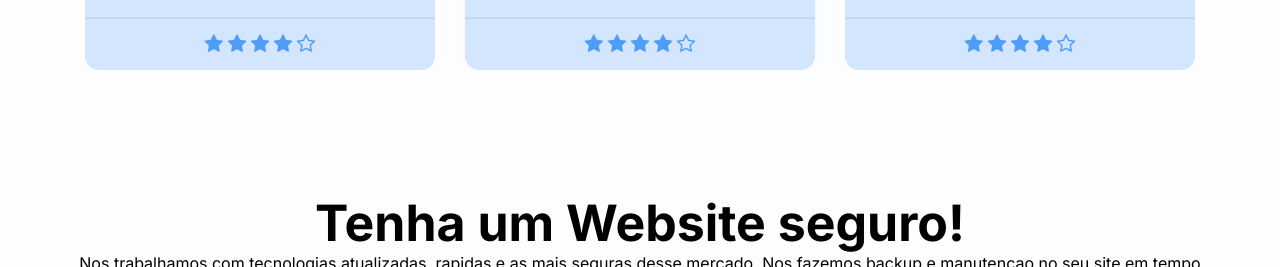
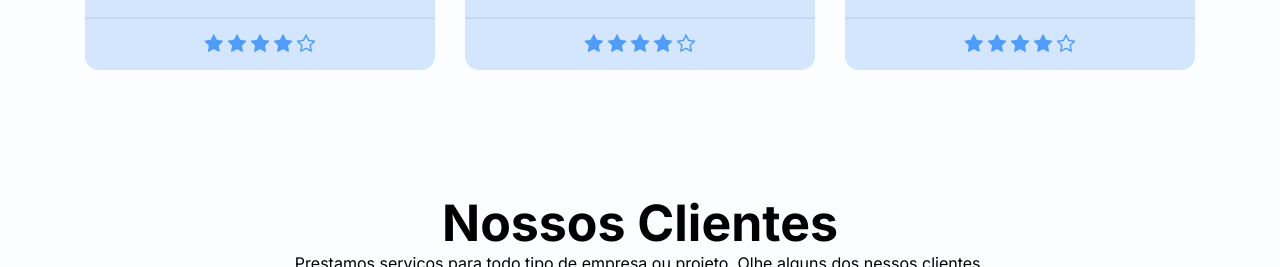
Before and after one commit to gmourao22/projeto-html, a plain HTML site: page index.html in a window 1280 px wide. Shown: the part 2087-2354 px from the top of the page. Drawn offline with Linux system fonts and the light colour scheme.

Commit message:
Update index.html

```diff
--- a/index.html
+++ b/index.html
@@ -128,8 +128,8 @@
 
     <section class="clientes">
         <div class="container">
-            <h3>Tenha um Website seguro!</h3>
-            <p>Nos trabalhamos com tecnologias atualizadas, rapidas e as mais seguras desse mercado. Nos fazemos backup e manutencao no seu site em tempo recorde.</p>
+            <h3>Nossos Clientes</h3>
+            <p>Prestamos serviços para todo tipo de empresa ou projeto. Olhe alguns dos nessos clientes.</p>
             <div>
                 <img src="imagens/apple.png" alt="">
                 <img src="imagens/microsoft.png" alt="">
```
